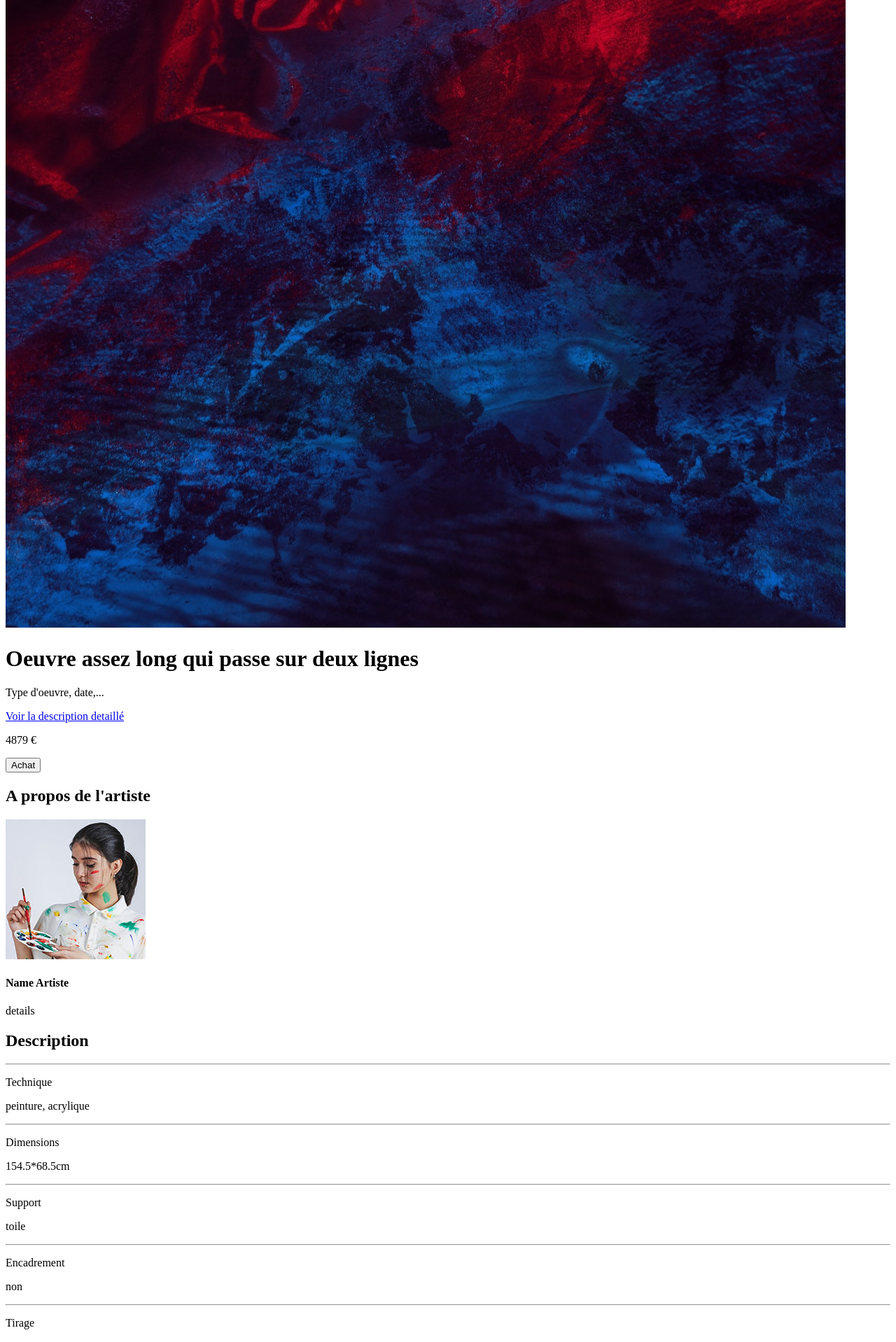
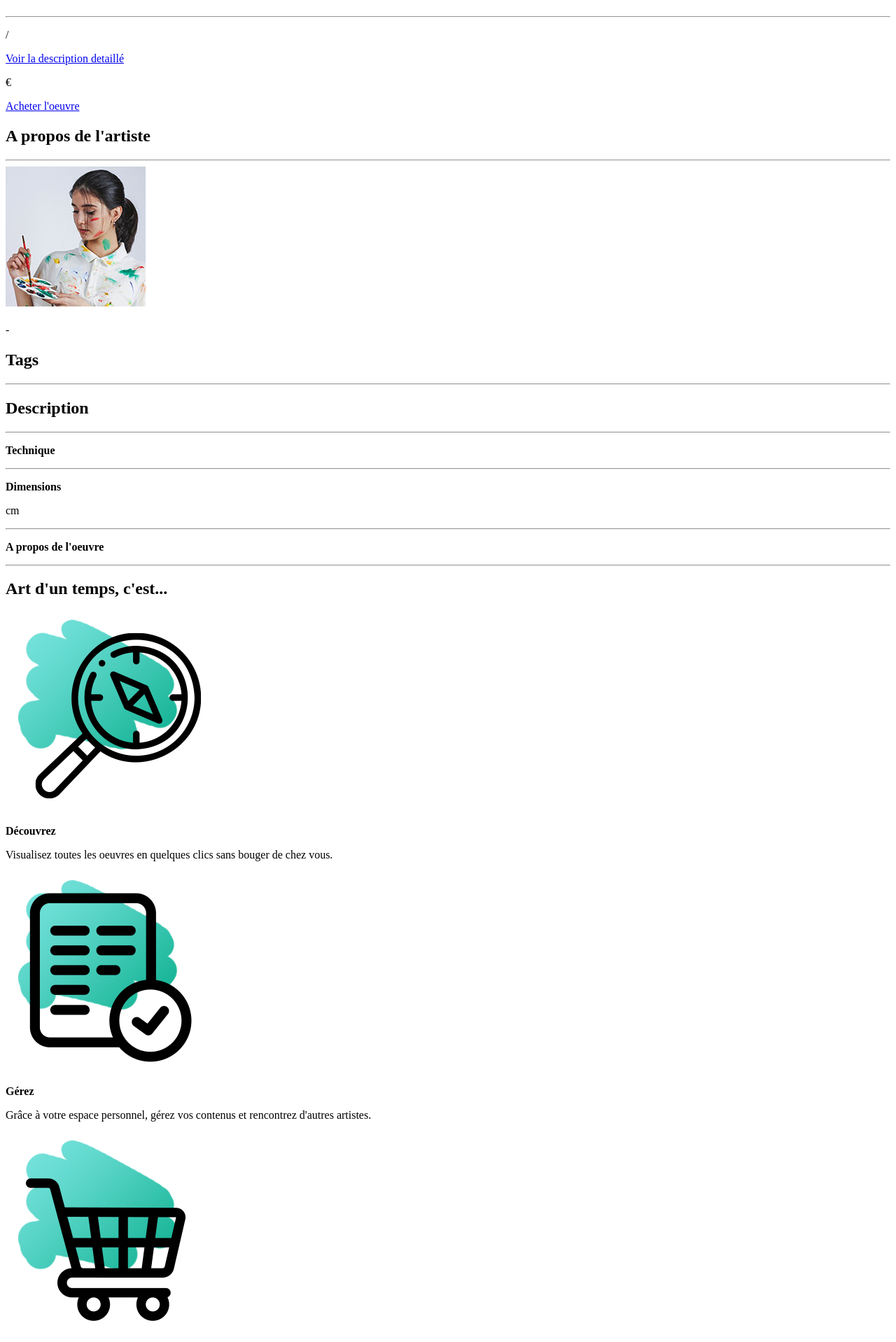
Before and after one commit to HeyMilie/Art-d-un-temps, a Symfony app: template templates/oeuvre/oeuvre.html.twig in a window 1280 px wide. Shown: the part 676-2594 px from the top of the page at 70% size. Run offline with Twig, Linux system fonts and the light colour scheme; the template is opened without the code that fills it, so the values that code supplies are empty; some libraries are stand-ins or nearby versions.

Commit message:
Affichage des données Oeuvre

```diff
--- a/templates/oeuvre/oeuvre.html.twig
+++ b/templates/oeuvre/oeuvre.html.twig
@@ -3,40 +3,48 @@
 
 {% block body %}
 
-	<div class="container-fluid">
-		<div class="row">
-			<div class="col-xl-8"><img class="tata" src="/images/tron.jpg " alt=" "></div>
+	<div class="container">
+		<div class="row mb-3">
+			<div class="col-lg-8">
+				<img class="img-fp-oeuvre rounded" src="{{ asset(dossier_images_oeuvres) ~ oeuvre.photo }}" alt=" ">
+			</div>
 
-			<div class="col-xl-4">
-				<h1 class="titre-black mb-xl-5">Oeuvre assez long qui passe sur deux lignes</h1>
-
-				<div class="d-flex justify-content-between mb-xl-4">
+			<div class="col-lg-4">
+				<h1 class="titre-black">{{ oeuvre.nomOeuvre }}</h1>
+				<hr>
+				<p class="infos-oeuvre">{{ oeuvre.categorie }} / {{ oeuvre.annee ? oeuvre.annee|date('Y-m-d') : '' }}</p>
+				<div class="">
+					<a href="#description">Voir la description detaillé</a>
+					<p class="prix">{{ oeuvre.prix }} €</p>
 				<div>
-						<p>Type d'oeuvre, date,...</p>
-
-						<a href="# ">Voir la description detaillé</a>
-					</div>
-					<div>
-						<p>4879 €</p>
-
-						<button type="submit ">Achat</button>
+				<a href="#" type="submit" class="btn">Acheter l'oeuvre</a>
 			</div>
 		</div>
 
+				<h2 class="h2-fp">A propos de l'artiste</h2>
+				<hr>
+				<div class="d-flex">
+					<div class="col-3">
+						<img class="rounded img-fp-artiste" src="/images/artiste_01.jpg" alt="Photo profil artiste">
+					</div>
+					<div>
+						<h4>{{ oeuvre.membre.pseudo }}</h4>
+						<p>{{ oeuvre.membre.email }} - {{ oeuvre.membre.ville }}</p>
+					</div>
+				</div>
 
-				<h2>A propos de l'artiste</h2>
-				<div class="d-flex ">
-					<div><img src="/images/artiste_01.jpg " alt=" "></div>
-					<div class="align-self-center ml-2">
-						<h4>Name Artiste</h4>
-						<p>details</p>
-					</div>
+				<h2 class="h2-fp">Tags</h2>
+				<hr>
+				<div class="d-flex">
+					<p class="tag badge badge-secondary m-1">{{ oeuvre.categorie }}</p>
+					<p class="tag badge badge-secondary m-1">{{ oeuvre.membre.pseudo }}</p>
+					<p class="tag badge badge-secondary m-1">{{ oeuvre.membre.ville }}</p>
 				</div>
 
 			</div>
 		</div>
 
-		<div class="row justify-content-xl-between">
+		<div id="description" class="row justify-content-xl-between">
 			<div class="col-xl-8">
 
 				<h2>Description</h2>
@@ -44,49 +52,28 @@
 				<hr>
 				<div class="d-flex justify-content-between ">
 
-					<p>Technique</p>
+					<p><strong>Technique</strong></p>
 
-					<p>peinture, acrylique</p>
+					<p>{{ oeuvre.categorie }}</p>
 				</div>
 				<hr>
 				<div class="d-flex justify-content-between ">
 
-					<p>Dimensions</p>
+					<p><strong>Dimensions</strong></p>
 
-					<p>154.5*68.5cm</p>
+					<p>{{ oeuvre.dimension }} cm</p>
 				</div>
+
 				<hr>
-				<div class="d-flex justify-content-between ">
 
-					<p>Support</p>
+				<p><strong>A propos de l'oeuvre</strong></p>
 
-					<p>toile</p>
-				</div>
-				<hr>
-				<div class="d-flex justify-content-between ">
-
-					<p>Encadrement</p>
-
-					<p>non</p>
-				</div>
-				<hr>
-				<div class="d-flex justify-content-between ">
-
-					<p>Tirage</p>
-
-					<p>10 exemplaires</p>
+				<p class="description">{{ oeuvre.description }}</p>
 
 			</div>
 			<hr>
 
-				<h2>A propos de l'oeuvre</h2>
-
-				<p>Lorem ipsum dolor sit amet consectetur, adipisicing elit. Sunt distinctio ad aliquam voluptates odio velit. Voluptas quasi voluptate autem doloremque magnam et eos? Ipsum alias nam impedit dicta ad tenetur!</p>
-
-			</div>
-			<hr>
-
-			<div class="col-xl-4 ">
+			{# <div class="col-xl-4 ">
 
 				<h2>Evènement</h2>
 
@@ -101,101 +88,51 @@
 							<br>détails, lieu, date de fin</p>
 						<a href="#">En savoir plus</a>
 					</div>
-				</div>
-
-				<h2>Tags</h2>
-
-				<div class="d-flex">
-					<p class="">Categorie</p>
-					<p class="ml-3">Technique</p>
-					<p class="ml-3">Artiste</p>
-				</div>
-			</div>
-		</div>
-{#
-		<h2>Oeuvre du même artiste</h2>
-
-
-                                <div class="card" style="width: 18rem;">
-                                    <img src="images/artiste_01.jpg" class="card-img-top" alt="...">
-                                    <div class="card-body">
-                                        <h3 class="card-title">Titre article</h3>
-                                        <p class="card-text">Some quick example text to build on the card title and make up the bulk of the card's content.</p>
-                                    </div>
-                                    <div class="card-body">
-                                        <a href="#" class="card-link">Date publication<i class="fas fa-chevron-right"></i></a>
+				</div> #}
 
 
 			</div>
 		</div>
 
-
-        <div class="card" style="width: 18rem;">
-                                        <img src="images/artiste_01.jpg" class="card-img-top" alt="...">
-                                        <div class="card-body">
-                                        <h5 class="card-title">Card title</h5>
-                                        <p class="card-text">Some quick example text to build on the card title and make up the bulk of the card's content.</p>
+		<section>
+			<div class="container">
+				<h2 class="my-3">Art d'un temps, c'est...</h2>
+				<!-- LES POINTS DU CONCEPT -->
+				<div class="row text-center justify-content-center my-4">
+					<!-- 1ER POINT -->
+					<div class="col-sm-5 col-lg-3">
+						<div>
+							<img src="/images/decouvrez.png" class="pictos-concept">
 						</div>
-                                        <div class="card-body">
-                                        <a href="#" class="card-link">Card link <i class="fas fa-chevron-right"></i></a>
+						<span><strong>Découvrez</strong></span>
+						<p>Visualisez toutes les oeuvres en quelques clics sans bouger de chez vous.</p>
 					</div>
-                                    </div> #}
-
-		<h2>Le concept en 4 points</h2>
-
-<section>
-        <div class="mb-3 container">
-
-            <div class="row">
-                <div class="col-md-3 col-sm-6 ">
+					<!-- 2E POINT -->
+					<div class="col-sm-5 col-lg-3">
 						<div>
-                        <img class="artiste" src="/images/artiste_01.jpg">
-                        </img>
+							<img src="/images/gerez.png" class="pictos-concept">
 						</div>
+						<span><strong>Gérez</strong></span>
+						<p>Grâce à votre espace personnel, gérez vos contenus et rencontrez d'autres artistes.</p>
+					</div>
+					<!-- 3E POINT -->
+					<div class="col-sm-5 col-lg-3">
 						<div>
-                        <p>Reference site about</class=>
-                        <p>Lorem ipsum dolor sit, amet consectetur adipisicing elit. Incidunt, officiis consequuntur. Dicta molestias qui reiciendis animi commodi ipsa ad, ex quidem numquam ullam laudantium quas expedita pariatur debitis, incidunt obcaecati.</p>
+							<img src="/images/achetez.png" class="pictos-concept">
 						</div>
-
+						<span><strong>Achetez</strong></span>
+						<p>Acquérisez les oeuvres d'art en quelques clics sans bouger de votre canapé.</p>
 					</div>
-
-                <div class="col-md-3 col-sm-6 ">
+					<!-- 4E POINT -->
+					<div class="col-sm-5 col-lg-3">
 						<div>
-                        <img class="artiste" src="/images/artiste_02.jpg">
-                        </img>
+							<img src="/images/venez.jpg" class="pictos-concept">
 						</div>
-                    <div>
-                       <p>Reference site about</class=>
-                        <p>Lorem ipsum dolor sit, amet consectetur adipisicing elit. Incidunt, officiis consequuntur. Dicta molestias qui reiciendis animi commodi ipsa ad, ex quidem numquam ullam laudantium quas expedita pariatur debitis, incidunt obcaecati.</p>
-                    </div>
-
-                </div>
-
-                <div class="col-md-3 col-sm-6 ">
-                    <div>
-                        <img class="artiste" src="/images/artiste_01.jpg">
-                        </img>
-                    </div>
-                    <div>
-                        <p>Reference site about</class=>
-                        <p>Lorem ipsum dolor sit, amet consectetur adipisicing elit. Incidunt, officiis consequuntur. Dicta molestias qui reiciendis animi commodi ipsa ad, ex quidem numquam ullam laudantium quas expedita pariatur debitis, incidunt obcaecati.</p>
-                    </div>
-
-                </div>
-
-                <div class="col-md-3 col-sm-6 ">
-                    <div>
-                        <img class="artiste" src="/images/artiste_02.jpg">
-                        </img>
-                    </div>
-                    <div>
-                        <p>Reference site about</class=>
-                        <p>Lorem ipsum dolor sit, amet consectetur adipisicing elit. Incidunt, officiis consequuntur. Dicta molestias qui reiciendis animi commodi ipsa ad, ex quidem numquam ullam laudantium quas expedita pariatur debitis, incidunt obcaecati.</p>
-                    </div>
+						<span><strong>Venez</strong></span>
+						<p>Ne ratez aucun événement artistique pour partager des moments avec les artistes.</p>
 					</div>
 				</div>
 			</div>
 		</section>
 
-
 </div>{% endblock %}
```
Also changed, not shown: assets/styles/app.scss (+34 -2 lines), src/Controller/OeuvreController.php (+6 -3 lines), src/Repository/OeuvreRepository.php (+16 -25 lines). Lines whose indentation alone changed are shown as unchanged.
